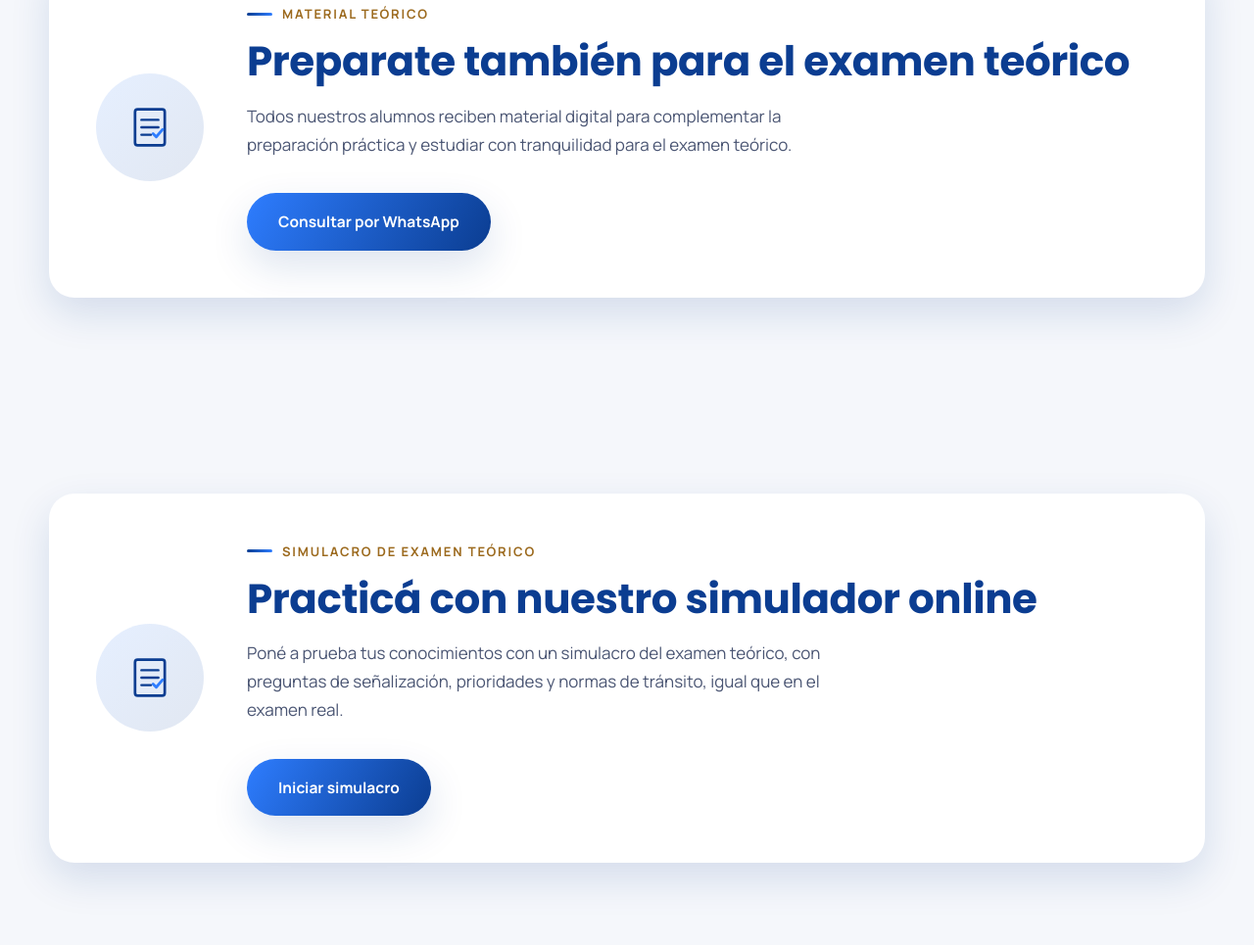
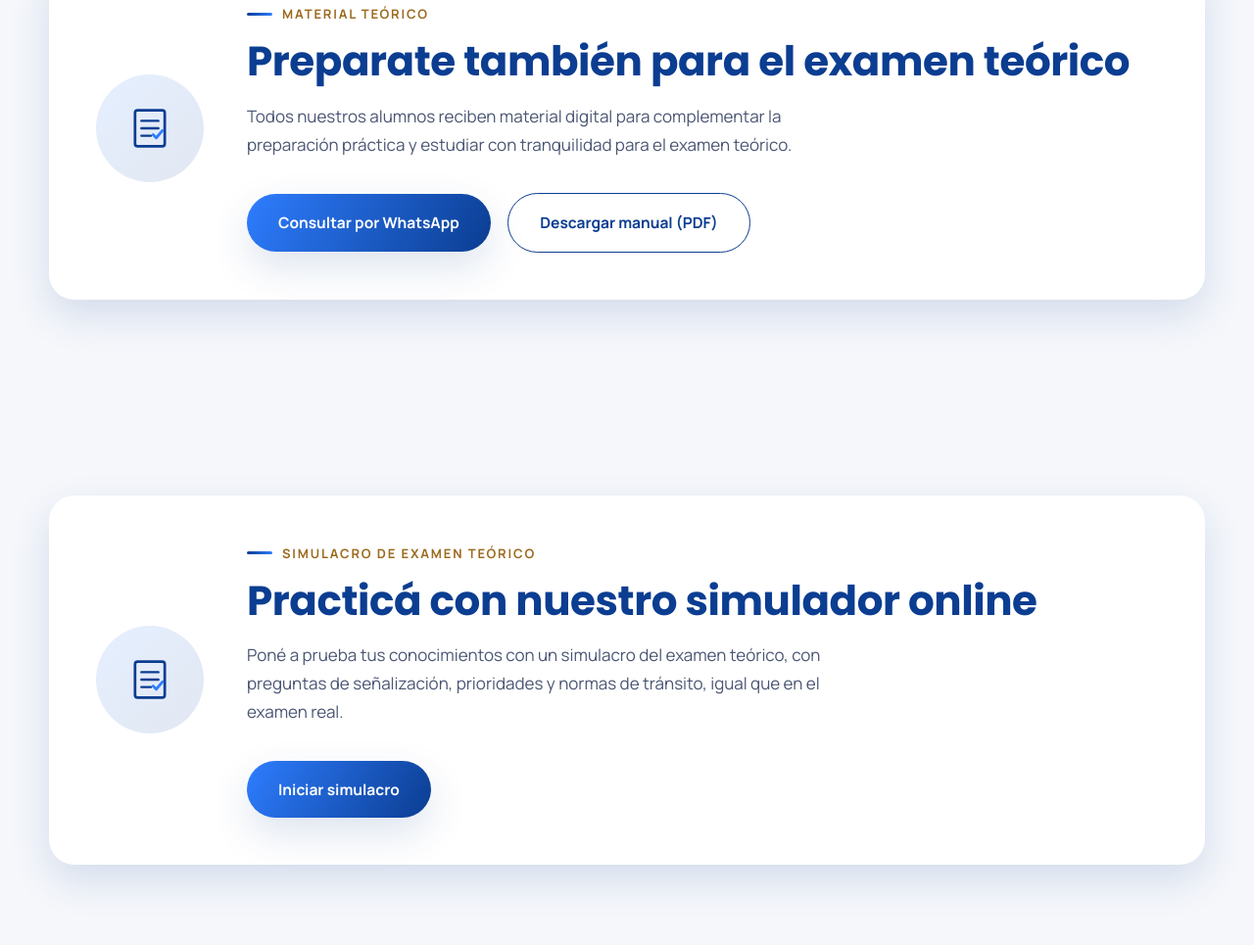
Before and after one commit to luischiruzzopose-hub/Academia-Transev, a plain HTML site: page index.html in a window 1280 px wide. Shown: the part 8905-9870 px from the top of the page at 98% size. Drawn offline with Linux system fonts and the light colour scheme.

Commit message:
Add files via upload

```diff
--- a/index.html
+++ b/index.html
@@ -434,6 +434,7 @@
           práctica y estudiar con tranquilidad para el examen teórico.
         </p>
         <a href="https://wa.me/59894879989" target="_blank" rel="noopener" class="btn btn-primary">Consultar por WhatsApp</a>
+        <a href="assets/docs/manual-autos-y-motos.pdf" target="_blank" rel="noopener" class="btn btn-ghost-light">Descargar manual (PDF)</a>
       </div>
     </div>
   </section>
--- a/styles.css
+++ b/styles.css
@@ -614,7 +614,15 @@ h1,h2,h3{
   display:flex; align-items:center; justify-content:center;
 }
 .material-icon{ width:52px; height:52px; }
-.material-inner .btn-primary{ margin-top:18px; }
+.material-inner .btn-primary{ margin-top:18px; margin-right:14px; }
+.btn-ghost-light{
+  display:inline-flex;
+  margin-top:18px;
+  border:1.5px solid var(--navy);
+  color:var(--navy);
+  background:transparent;
+}
+.btn-ghost-light:hover{ background:var(--navy); color:var(--white); }
 
 /* =========================================================
    FAQ — Accordion
```
Also changed, not shown: 1 other file.
